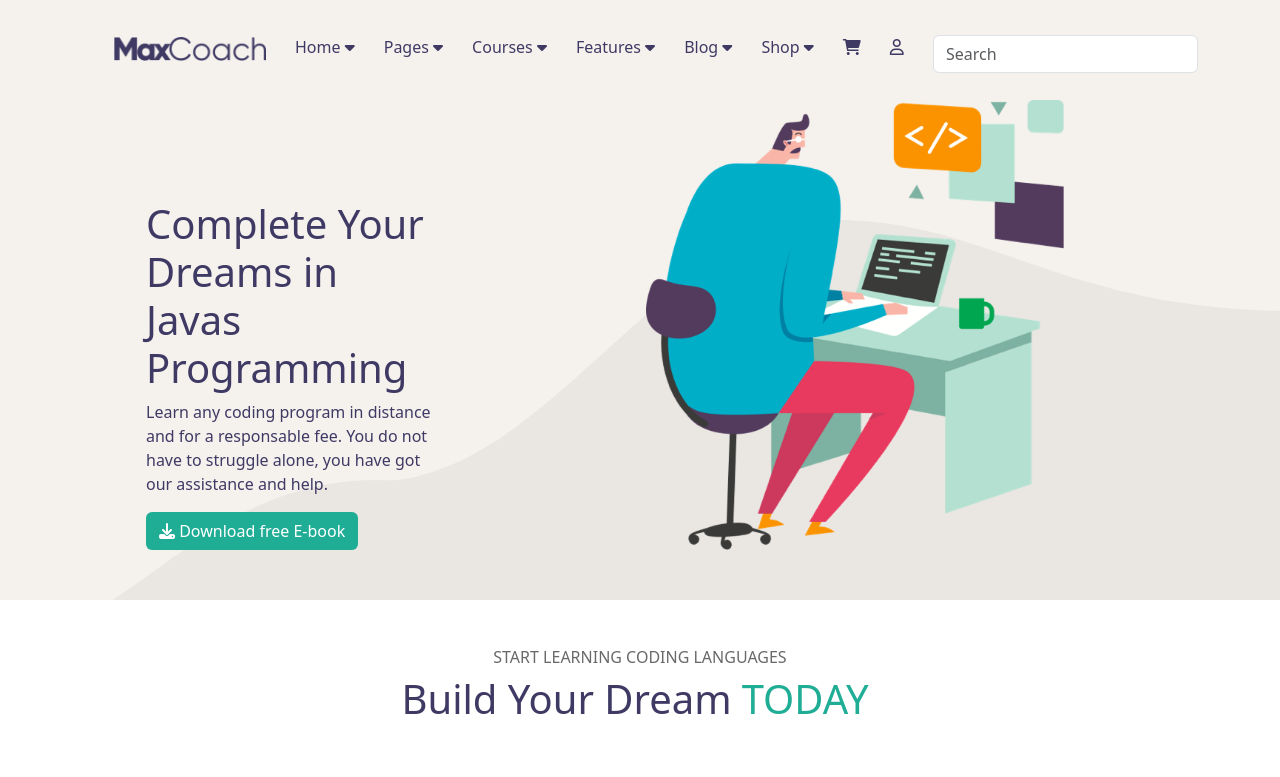
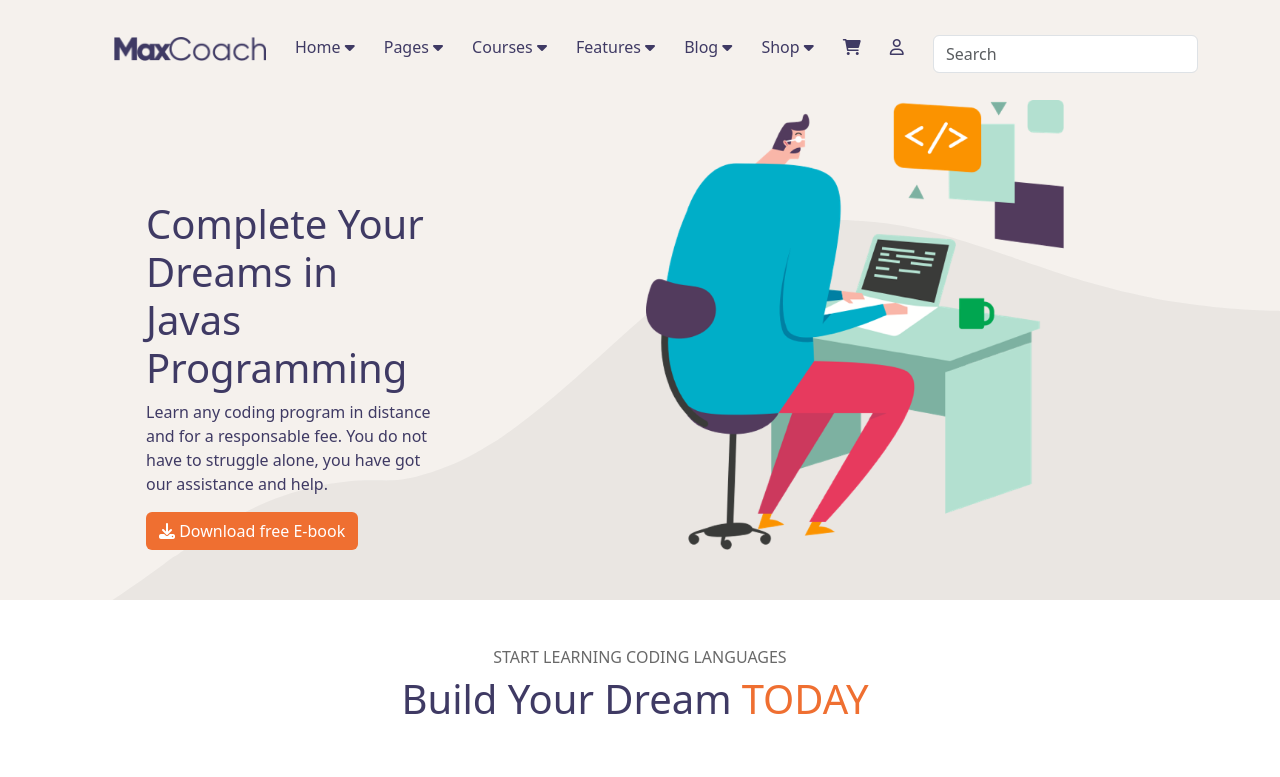
Before and after one commit to VincenzoDiMasi/proj-html-vuejs, a Vue app: page / in a window 1280 px wide. Shown: the top 777 px of the page. Built offline with nearby package versions, Linux system fonts and the light colour scheme.

Commit message:
Changed brand color

```diff
--- a/src/App.vue
+++ b/src/App.vue
@@ -40,11 +40,11 @@ li {
     list-style-type: none;
 }
 .highlighted {
-  color: #20AD96;
+  color: $brandColor;
   margin: 0 10px;
   font-weight: 1;
 }
 .grey-title {
-  color: #696969;
+  color: $textSecondaryColor;
 }
 </style>
--- a/src/assets/styles/variables.scss
+++ b/src/assets/styles/variables.scss
@@ -1,4 +1,4 @@
-$brandColor: #20ad96;
+$brandColor: #ef6f31;
 $bgMainColor: #ffffff;
 $bgSecondaryColor: #f8f8f8;
 $bgBeige: #F5F1ED;
```
